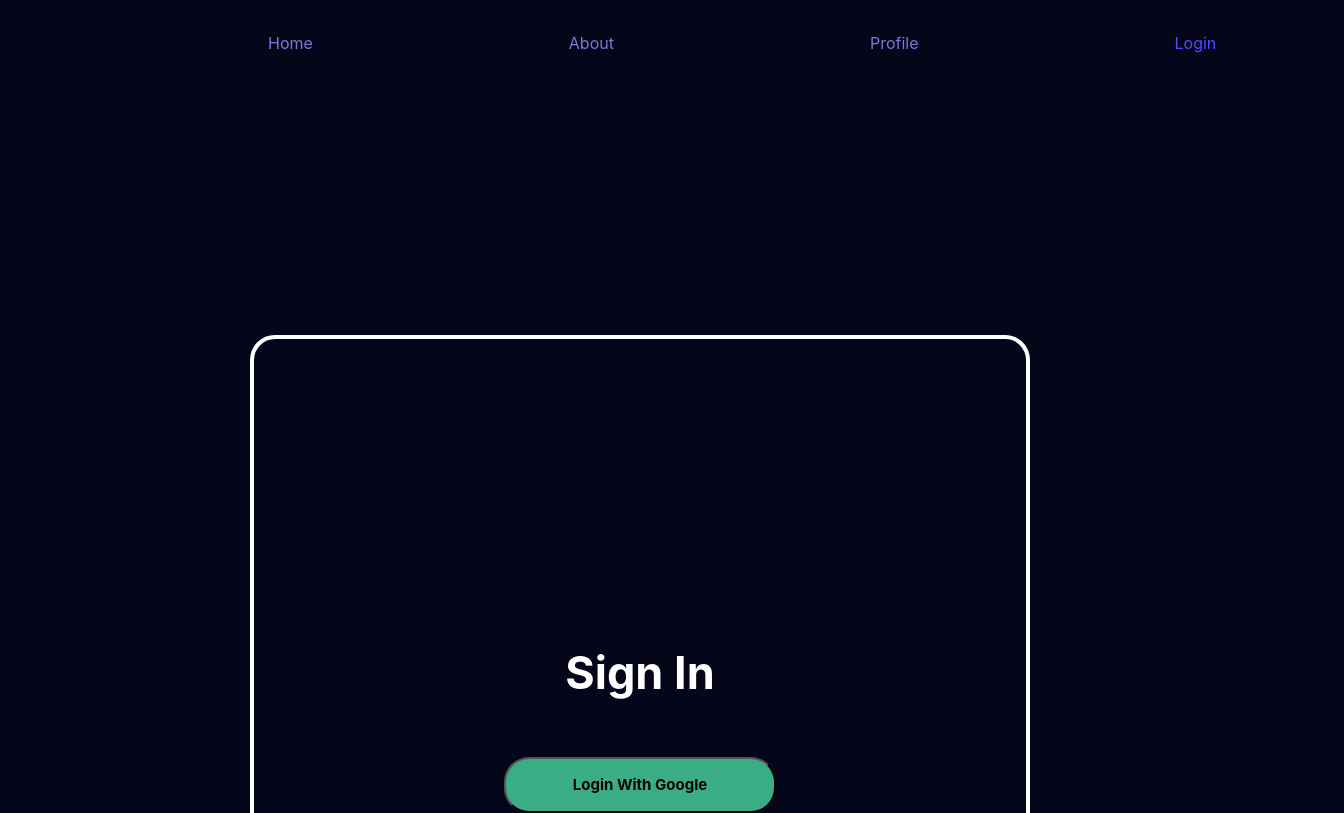
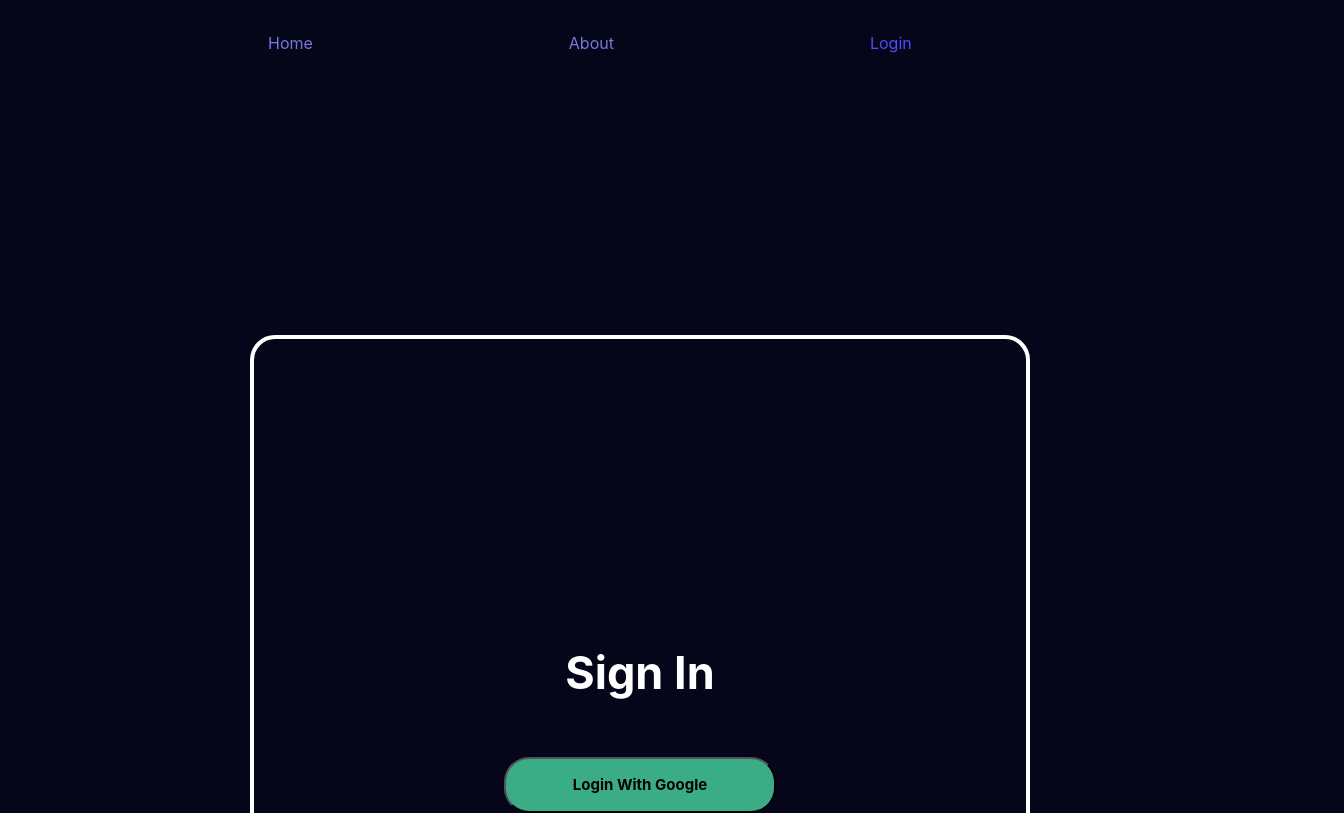
Before and after one commit to ulaszek-james/seniorproject-gatortunes, a React (Create React App) app in the folder client/: page /login in a window 1280 px wide. Shown: the top 813 px of the page, 1344 px wide, since content can reach past the window. Built offline with nearby package versions, Linux system fonts and the light colour scheme; no server answers; what spotify-web-api-node would draw is missing.

Commit message:
Adding login changes

```diff
--- a/client/src/components/Navbar.js
+++ b/client/src/components/Navbar.js
@@ -11,8 +11,7 @@ const Navbar = () => {
     const { currentUser } = useContext(UserContext);
     console.log(currentUser);
 
-    return (
-        <div>
+    return (currentUser ? (<div>
         <Nav>
             <NavMenu>
             <NavLink to="/" activeStyle>
@@ -38,7 +37,31 @@ const Navbar = () => {
             </NavMenu>
         </Nav>
         <Outlet />
-        </div>
+        </div>) : (<div>
+        <Nav>
+            <NavMenu>
+            <NavLink to="/" activeStyle>
+                Home
+            </NavLink>
+            <NavLink to="/about" activeStyle>
+                About
+            </NavLink>
+
+            {currentUser ? (<NavLink onClick={signUserOut} activeStyle>
+                Log out
+                </NavLink>) :
+
+            (<NavLink  to='/login' activeStyle>
+                Login
+                </NavLink>)
+
+            }
+
+            </NavMenu>
+        </Nav>
+        <Outlet />
+</div>)
+
     );
 };
 
```
